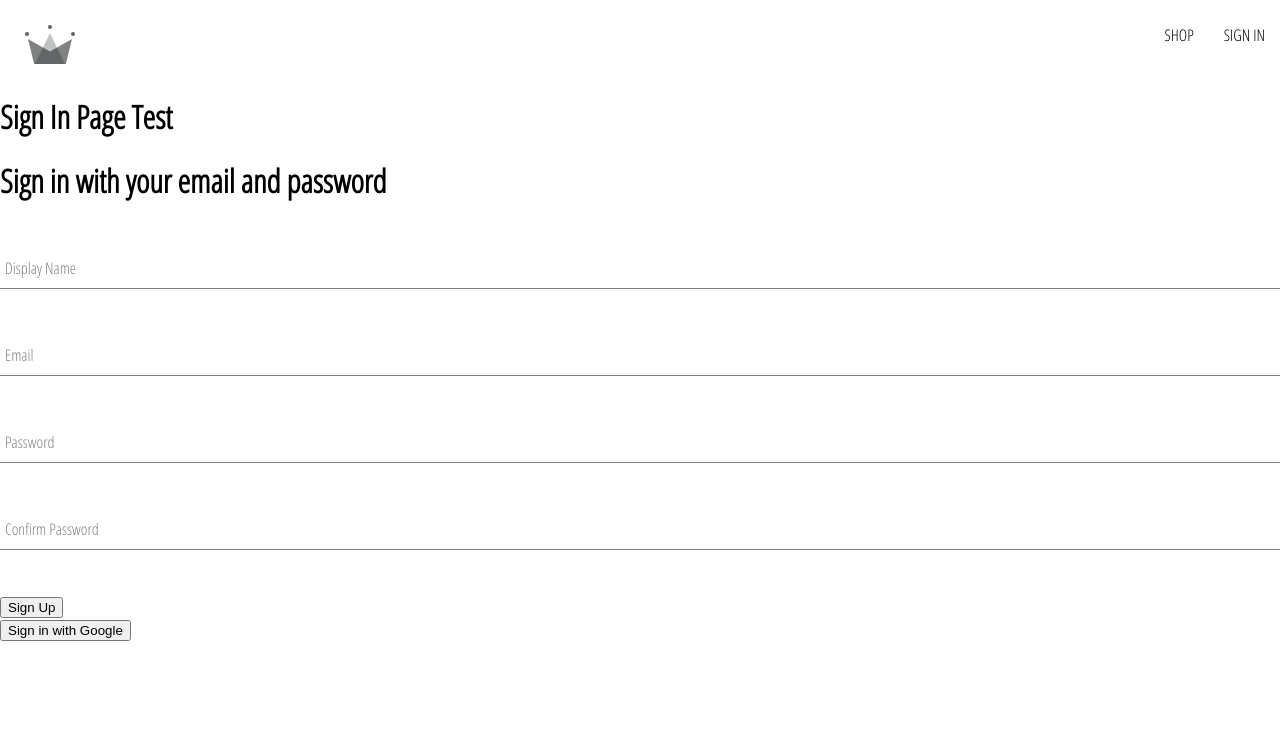
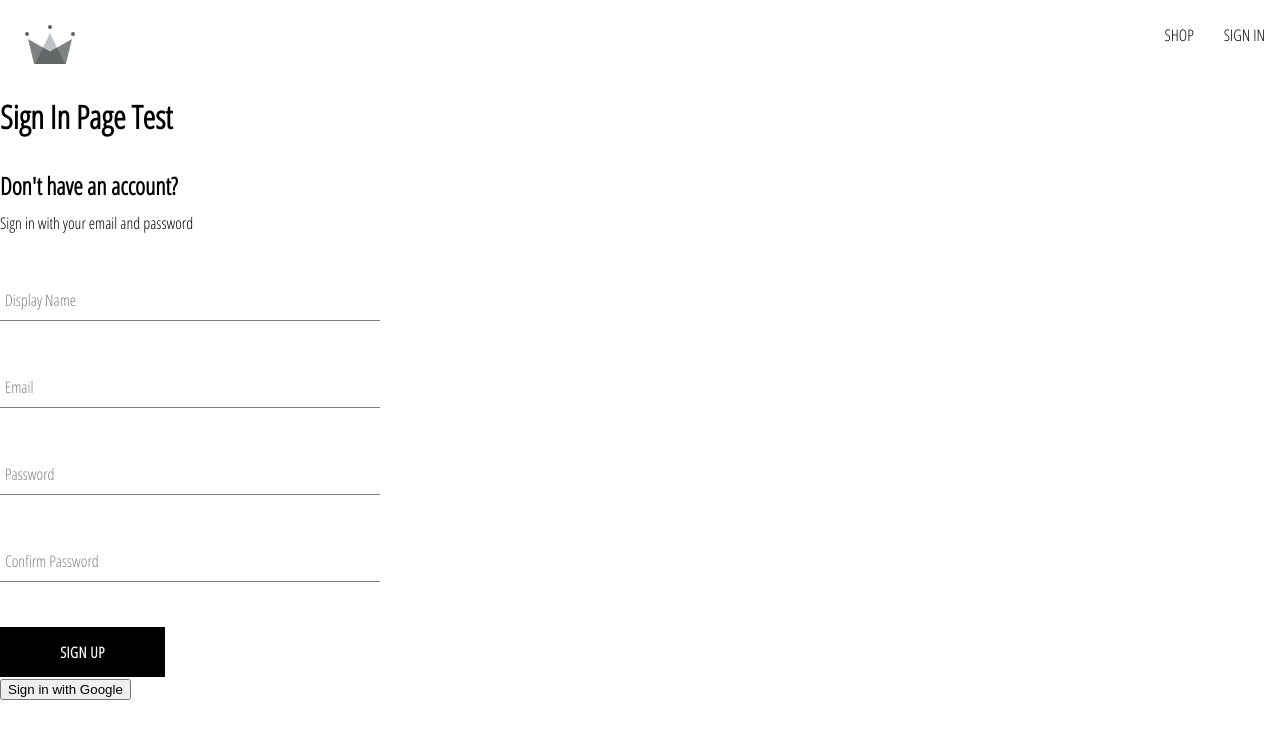
Before and after one commit to EdalScript/clothingShop, a React (Create React App) app: page /sign-in in a window 1280 px wide. Shown: the top 738 px of the page. Built offline with nearby package versions, Linux system fonts and the light colour scheme.

Commit message:
styling for custom buttons

```diff
--- /dev/null
+++ b/src/components/custom-button/custom-buttom.jsx
@@ -0,0 +1,18 @@
+import './custom-button.scss'
+
+const BUTTON_TYPES_CLASSES = {
+    google: 'google-sign-in',
+    inverted: 'inverted',
+};
+
+const CustomButton = ({ children, buttonType, ...otherProps }) => {
+    return (
+        <button className={`button-container ${BUTTON_TYPES_CLASSES[buttonType]}`}
+            {...otherProps}
+        >
+            {children}
+        </button>
+    );
+};
+
+export default CustomButton;
--- /dev/null
+++ b/src/components/custom-button/custom-button.scss
@@ -0,0 +1,42 @@
+.button-container {
+    min-width: 165px;
+    width: auto;
+    height: 50px;
+    letter-spacing: 0.5px;
+    line-height: 50px;
+    padding: 0 35px 0 35px;
+    font-size: 15px;
+    background-color: black;
+    color: white;
+    text-transform: uppercase;
+    font-family: 'Open Sans Condensed';
+    font-weight: bolder;
+    border: none;
+    cursor: pointer;
+    display: flex;
+    justify-content: center;
+
+    &:hover {
+        background-color: white;
+        color: black;
+        border: 1px solid black;
+    }
+    &.google-sign-in {
+        background-color: #4285f4;
+        color: white;
+        &:hover {
+            background-color: #357ae8;
+            border: none;
+        }
+    }
+    &.inverted {
+        background-color: white;
+        color: black;
+        border: 1px solid black;
+        &:hover {
+            background-color: black;
+            color: white;
+            border: none;
+        }
+    }
+}
--- a/src/components/sign-up/sign-up.jsx
+++ b/src/components/sign-up/sign-up.jsx
@@ -1,6 +1,8 @@
 import { useState } from "react";
 import { createAuthUserWithEmailAndPassword, createUserDocumentFromAuth } from "../../utils/firebase/firebase.utils";
+import CustomButton from "../custom-button/custom-buttom";
 import FormInput from "../form-input/form-input";
+import './sign-up.scss'
 
 const defaultFormFields = {
     displayName: '',
@@ -42,8 +44,9 @@
         setFormFields({ ...formFields, [name]: value });
     };
     return (
-        <div>
-            <h1>Sign in with your email and password</h1>
+        <div className="sign-up-container">
+            <h2>Don't have an account?</h2>
+            <span>Sign in with your email and password</span>
             <form onSubmit={handleSubmit}>
                 <FormInput
                     label="Display Name"
@@ -77,7 +80,7 @@
                     name="confirmPassword"
                     value={confirmPassword}
                 />
-                <button type="submit">Sign Up</button>
+                <CustomButton type="submit">Sign Up </CustomButton>
             </form>
         </div>
     )
--- /dev/null
+++ b/src/components/sign-up/sign-up.scss
@@ -0,0 +1,9 @@
+.sign-up-container {
+    display: flex;
+    flex-direction: column;
+    width: 380px;
+
+    h2 {
+        margin: 10px 0;
+    }
+}
```
